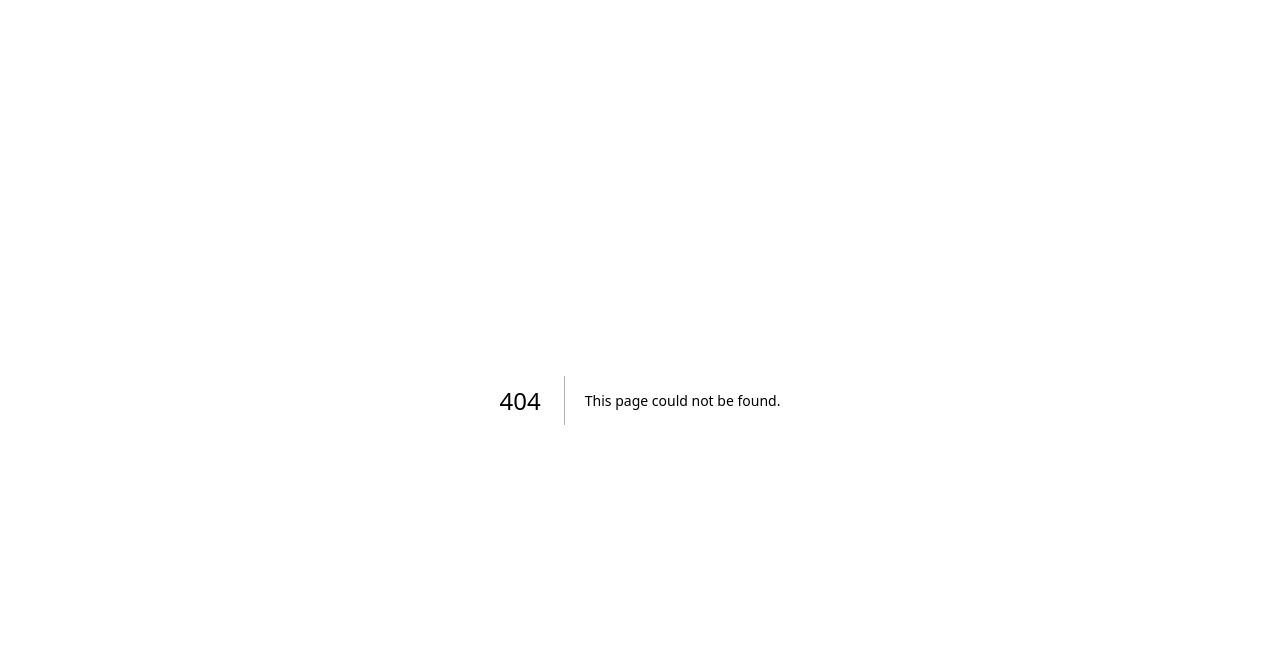
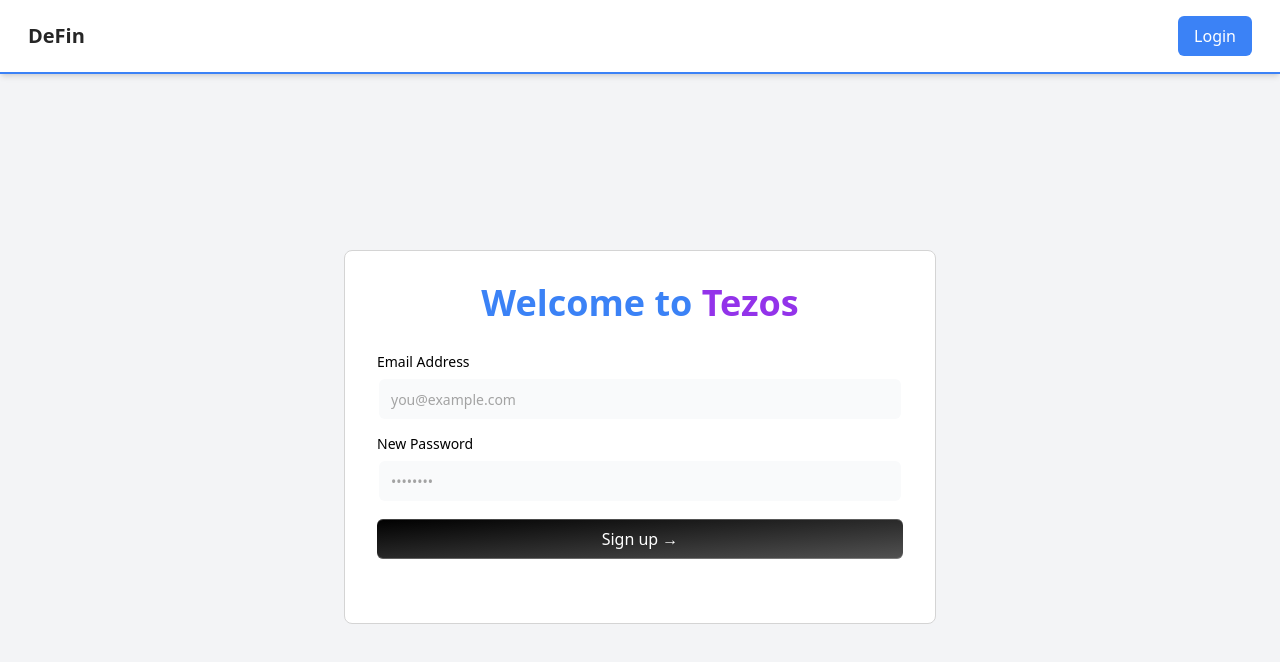
Before and after one commit to AnjanaKJ/tezos, a Next.js app in the folder frontend/: page /signup in a window 1280 px wide. Before the commit this address had no page. Shown: the top 662 px of the page. Built offline with nearby package versions, Linux system fonts and the light colour scheme.

Commit message:
Integration

```diff
--- a/frontend/app/page.tsx
+++ b/frontend/app/page.tsx
@@ -2,6 +2,7 @@
 import SignupForm from "@/components/example/signup-form-demo";
 import DepositCard from "@/components/ui/DepositCard";
 import Link from "next/link";
+import Waterfall from "@/components/ui/lamp";
 
 export default function Home() {
   return (
@@ -46,7 +47,7 @@
       </div>
     </nav>
       {/* Lamp component */}
-      <Lamp />
+      <Waterfall />
 
       {/* Button */}
 
--- /dev/null
+++ b/frontend/app/signup/page.tsx
@@ -0,0 +1,10 @@
+import SignupForm from "@/components/example/signup-form-demo";
+
+export default function Signup(){
+
+    return(
+        <>
+            <SignupForm/>
+        </>
+    );
+};
--- a/frontend/components/example/signup-form-demo.tsx
+++ b/frontend/components/example/signup-form-demo.tsx
@@ -3,38 +3,89 @@
 import { Label } from "../ui/label";
 import { Input } from "../ui/input";
 import { cn } from "@/lib/utils";
+import axios from "axios";
 
-export default function SignupForm() {
+export default function Signup() {
   const [isSparkling, setIsSparkling] = useState(false);
   const [showPopup, setShowPopup] = useState(false);
   const [popupMessage, setPopupMessage] = useState("");
+  const [email, setEmail] = useState('');
+  const [password, setPassword] = useState('');
+  const [isSignup, setIsSignup] = useState(true); // Toggle between login and signup
 
-  const handleSubmit = (e: React.FormEvent<HTMLFormElement>) => {
+  // Function to store JWT token in localStorage
+
+
+  const registerUser = async (email: string, password: string) => {
+    try {
+      const response = await axios.post('http://localhost:3001/api/users/register', { email, password });
+
+      // If registration is successful, store the token
+
+    } catch (error) {
+      if (error.response) {
+        return { error: error.response.data.error };
+      } else {
+        return { error: 'Something went wrong!' };
+      }
+    }
+  };
+
+  const loginUser = async (email: string, password: string) => {
+    try {
+      const response = await axios.post('http://localhost:3000/api/users/login', { email, password });
+
+      // If login is successful, store the token
+      if (response.data && response.data.token) {
+
+          const token = response.data.token;
+          localStorage.setItem('token', token);
+        console.log(token);
+          return response.data;
+        }
+
+    } catch (error) {
+      if (error.response) {
+        return { error: error.response.data.error };
+      } else {
+        return { error: 'Something went wrong!' };
+      }
+    }
+  };
+
+  const handleSubmit = async (e: React.FormEvent<HTMLFormElement>) => {
     e.preventDefault();
     const email = (e.target as any).email.value;
-    const newPassword = (e.target as any).newPassword.value;
-    const reEnterPassword = (e.target as any).reEnterPassword.value;
+    const password = (e.target as any).password.value;
 
-    if (!email || !newPassword || !reEnterPassword) {
+    if (!email || !password) {
       setPopupMessage("Please fill in all the relevant fields.");
       setShowPopup(true);
       return;
     }
 
-    if (newPassword !== reEnterPassword) {
-      setPopupMessage("Password is not the same.");
+    const result = isSignup ? await registerUser(email, password) : await loginUser(email, password);
+
+    if (result.error) {
+      setPopupMessage(result.error);
       setShowPopup(true);
-      return;
+    } else {
+      setPopupMessage(isSignup ? "Registration successful! Token stored." : "Login successful! Token stored.");
+      setShowPopup(true);
+      setIsSparkling(true);
+
+      setTimeout(() => {
+        setIsSparkling(false);
+      }, 1000);
     }
-
-    setIsSparkling(true);
-    setTimeout(() => {
-      setIsSparkling(false);
-    }, 1000);
   };
 
   const handleClosePopup = () => {
     setShowPopup(false);
+  };
+
+  const toggleAuthMode = () => {
+    setIsSignup(!isSignup);
   };
 
   return (
@@ -43,8 +94,8 @@
         <div className="text-xl font-bold text-neutral-800 dark:text-neutral-200 ml-3">
           DeFin
         </div>
-        <button className="bg-blue-500 text-white rounded-md px-4 py-2 mr-3">
-          Home
+        <button className="bg-blue-500 text-white rounded-md px-4 py-2 mr-3" onClick={toggleAuthMode}>
+          {isSignup ? "Login" : "Sign up"}
         </button>
       </nav>
 
@@ -62,28 +113,22 @@
                 <Input
                   id="email"
                   name="email"
+                  type="email"
+                  value={email}
+                  onChange={(e) => setEmail(e.target.value)}
                   placeholder="you@example.com"
-                  type="email"
                   className="border-neutral-300 focus:border-violet-500 focus:ring-violet-500"
                 />
               </LabelInputContainer>
               <LabelInputContainer className="mb-4">
-                <Label htmlFor="new-password">New Password</Label>
+                <Label htmlFor="password">{isSignup ? "New Password" : "Password"}</Label>
                 <Input
-                  id="new-password"
-                  name="newPassword"
+                  id="password"
+                  name="password"
                   placeholder="••••••••"
                   type="password"
-                  className="border-neutral-300 focus:border-violet-500 focus:ring-violet-500"
-                />
-              </LabelInputContainer>
-              <LabelInputContainer className="mb-8">
-                <Label htmlFor="re-enter-password">Re-enter New Password</Label>
-                <Input
-                  id="re-enter-password"
-                  name="reEnterPassword"
-                  placeholder="••••••••"
-                  type="password"
+                  value={password}
+                  onChange={(e) => setPassword(e.target.value)}
                   className="border-neutral-300 focus:border-violet-500 focus:ring-violet-500"
                 />
               </LabelInputContainer>
@@ -94,7 +139,7 @@
                 } block dark:bg-zinc-800 w-full text-white rounded-md h-10 font-medium shadow-[0px_1px_0px_0px_#ffffff40_inset,0px_-1px_0px_0px_#ffffff40_inset] dark:shadow-[0px_1px_0px_0px_var(--zinc-800)_inset,0px_-1px_0px_0px_var(--zinc-800)_inset] transition duration-300`}
                 type="submit"
               >
-                Sign up &rarr;
+                {isSignup ? "Sign up" : "Login"} &rarr;
                 <BottomGradient />
               </button>
             </form>
--- a/frontend/components/ui/DepositCard.tsx
+++ b/frontend/components/ui/DepositCard.tsx
@@ -1,13 +1,36 @@
 "use client";
-import React from "react";
+import React, { useState } from "react";
 import { Label } from "../ui/label";
 import { Input } from "../ui/input";
 import { cn } from "@/lib/utils";
+import axios from "axios";
 
 export default function DepositCard() {
-  const handleDeposit = (e: React.FormEvent<HTMLFormElement>) => {
+  const [depositAmount, setDepositAmount] = useState("");
+  const [currency, setCurrency] = useState("USD");
+  const [loading, setLoading] = useState(false);
+  const [message, setMessage] = useState("");
+
+  const handleDeposit = async (e: React.FormEvent<HTMLFormElement>) => {
     e.preventDefault();
-    console.log("Deposit submitted");
+    setLoading(true);
+
+    try {
+      const response = await axios.post("http://localhost:3001/api/deposit", {
+        amount: depositAmount
+      });
+
+      // Check if deposit is successful
+      if (response.data.success) {
+        setMessage("Deposit successful!");
+      } else {
+        setMessage("Deposit failed. Please try again.");
+      }
+    } catch (error) {
+      setMessage("An error occurred. Please try again later.");
+    } finally {
+      setLoading(false);
+    }
   };
 
   return (
@@ -22,7 +45,15 @@
       <form className="my-8" onSubmit={handleDeposit}>
         <LabelInputContainer className="mb-4">
           <Label htmlFor="depositAmount">Amount</Label>
-          <Input id="depositAmount" placeholder="0.00" type="number" min="0" step="0.01" />
+          <Input
+            id="depositAmount"
+            placeholder="0.00"
+            type="number"
+            min="0"
+            step="0.01"
+            value={depositAmount}
+            onChange={(e) => setDepositAmount(e.target.value)}
+          />
         </LabelInputContainer>
 
         <LabelInputContainer className="mb-4">
@@ -30,21 +61,30 @@
           <select
             id="currency"
             className="border border-neutral-300 rounded-md p-2 dark:bg-zinc-900 dark:border-neutral-700 dark:text-white"
+            value={currency}
+            onChange={(e) => setCurrency(e.target.value)}
           >
-            <option value="USD">USD</option>
-            <option value="EUR">EUR</option>
-            <option value="GBP">GBP</option>
+            <option value="TEZ">TEZ</option>
           </select>
         </LabelInputContainer>
 
         <button
-          className="bg-gradient-to-br relative group/btn from-black dark:from-zinc-900 dark:to-zinc-900 to-neutral-600 block dark:bg-zinc-800 w-full text-white rounded-md h-10 font-medium shadow-[0px_1px_0px_0px_#ffffff40_inset,0px_-1px_0px_0px_#ffffff40_inset] dark:shadow-[0px_1px_0px_0px_var(--zinc-800)_inset,0px_-1px_0px_0px_var(--zinc-800)_inset]"
+          className={`bg-gradient-to-br relative group/btn from-black dark:from-zinc-900 dark:to-zinc-900 to-neutral-600 block dark:bg-zinc-800 w-full text-white rounded-md h-10 font-medium shadow-[0px_1px_0px_0px_#ffffff40_inset,0px_-1px_0px_0px_#ffffff40_inset] dark:shadow-[0px_1px_0px_0px_var(--zinc-800)_inset,0px_-1px_0px_0px_var(--zinc-800)_inset] ${
+            loading ? "opacity-50 cursor-not-allowed" : ""
+          }`}
           type="submit"
+          disabled={loading}
         >
-          Deposit &rarr;
+          {loading ? "Processing..." : "Deposit"} &rarr;
           <BottomGradient />
         </button>
       </form>
+
+      {message && (
+        <div className="mt-4">
+          <p className="text-sm text-center text-blue-500">{message}</p>
+        </div>
+      )}
     </div>
   );
 }
--- a/frontend/package.json
+++ b/frontend/package.json
@@ -11,6 +11,7 @@
   "dependencies": {
     "@radix-ui/react-label": "^2.1.0",
     "@tabler/icons-react": "^3.19.0",
+    "axios": "^1.7.7",
     "class-variance-authority": "^0.7.0",
     "clsx": "^2.1.1",
     "framer-motion": "^11.11.9",
```
Also changed, not shown: 1 other file (tests, documents, lock files or other folders).
